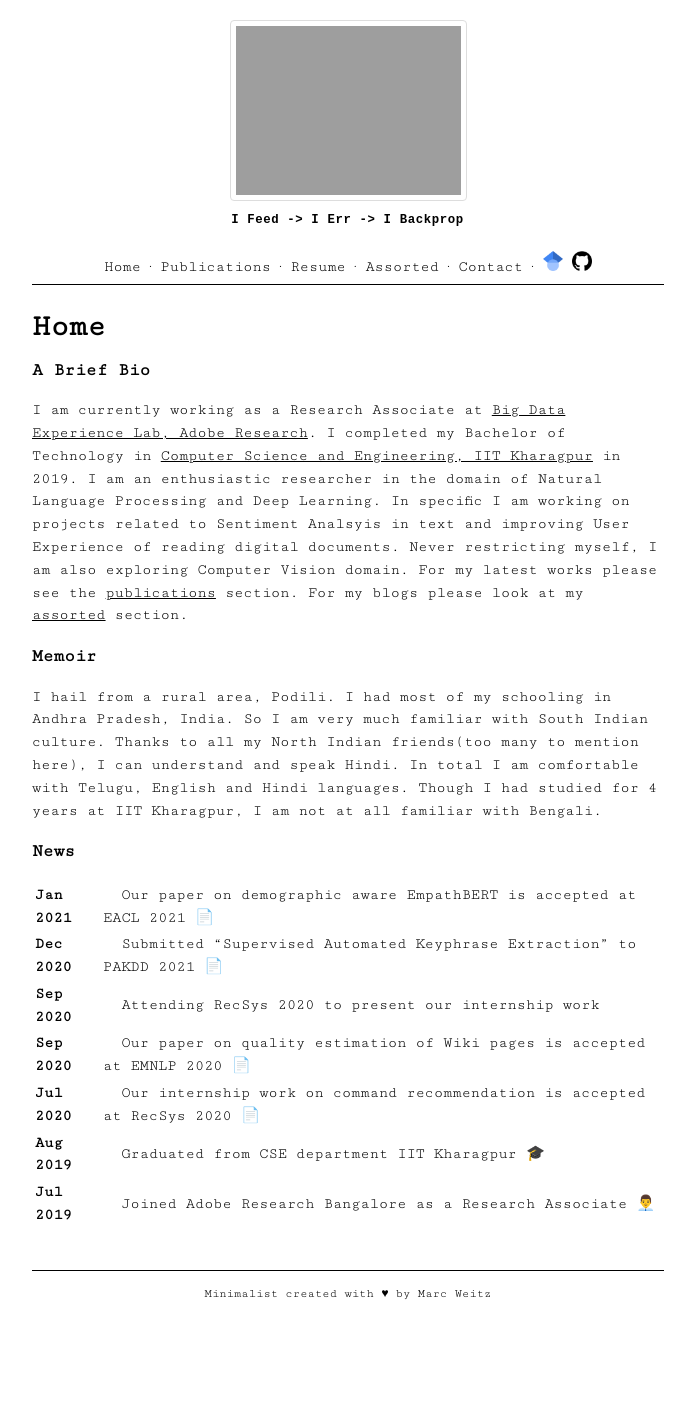
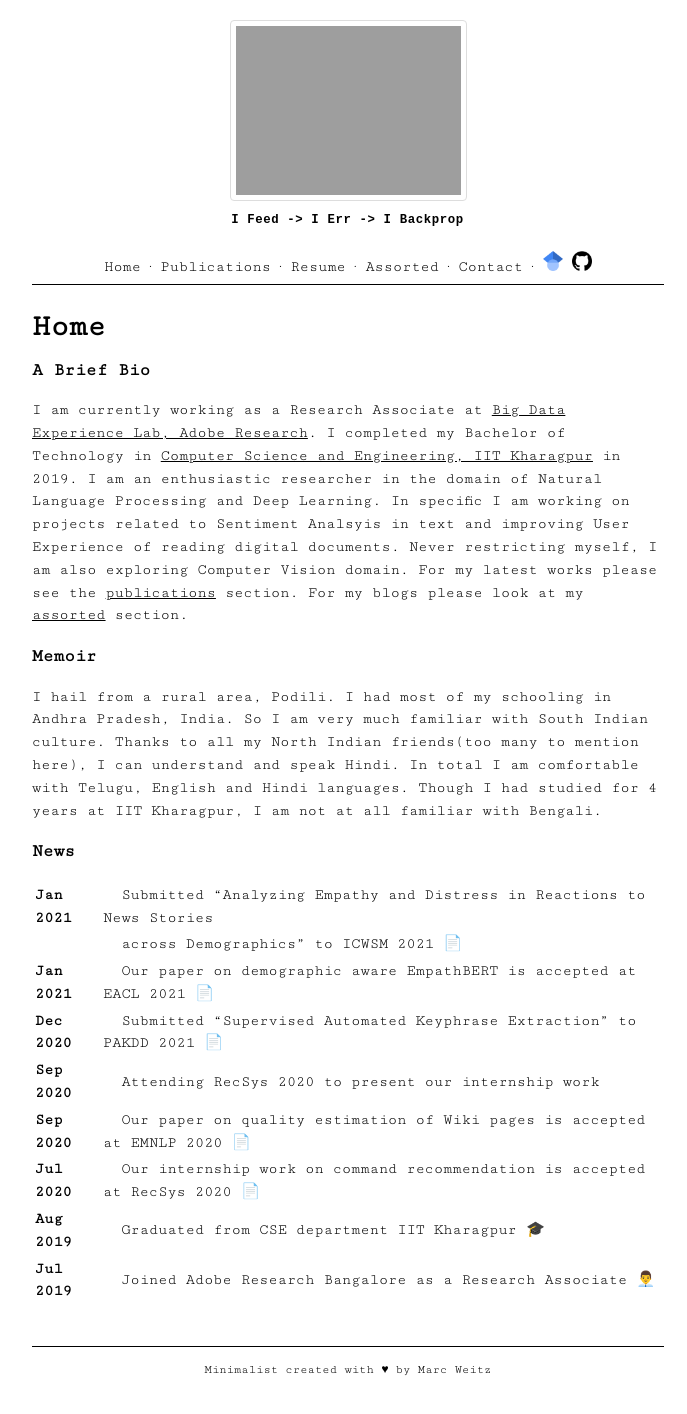
Before and after one commit to bhanu77prakash/bhanu77prakash.github.io, a Jekyll site: the page built from index.md, in a window 1280 px wide. Shown: the whole page, without its empty margins (292-979 px from the left). Built offline with Jekyll 4.4.1, drawn with Linux system fonts in a browser that asks for light colours; before the commit the page ends 1338 px from its top, so only the background shows below that.

Commit message:
updated index

```diff
--- a/index.md
+++ b/index.md
@@ -10,6 +10,8 @@ I hail from a rural area, Podili. I had most of my schooling in Andhra Pradesh,
 
 ### News
 
+|**Jan 2021**    |&nbsp;&nbsp;Submitted "Analyzing Empathy and Distress in Reactions to News Stories |
+|                |&nbsp;&nbsp;across Demographics" to ICWSM 2021 📄|
 |**Jan 2021**    |&nbsp;&nbsp;Our paper on demographic aware EmpathBERT is accepted at EACL 2021 📄|
 |**Dec 2020**    |&nbsp;&nbsp;Submitted "Supervised Automated Keyphrase Extraction" to PAKDD 2021 📄|
 |**Sep 2020**    |&nbsp;&nbsp;Attending RecSys 2020 to present our internship work|
```
